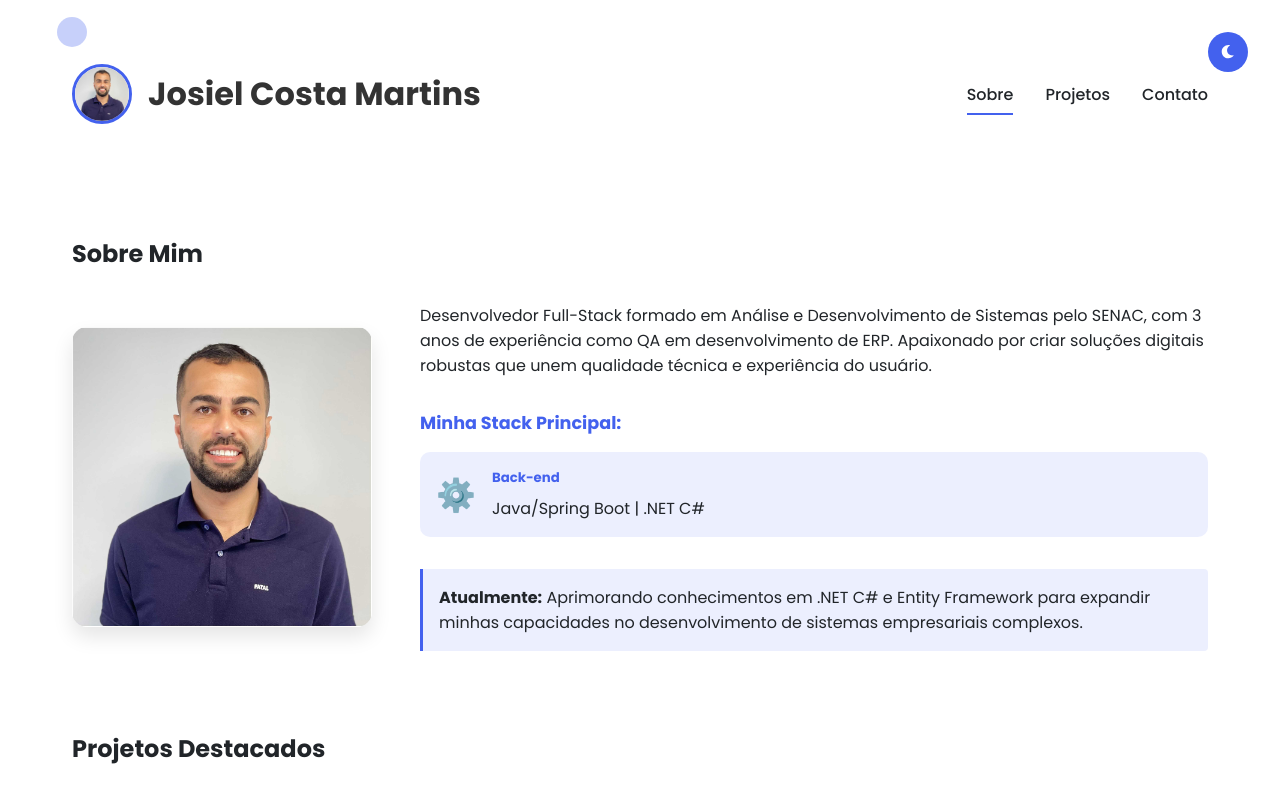
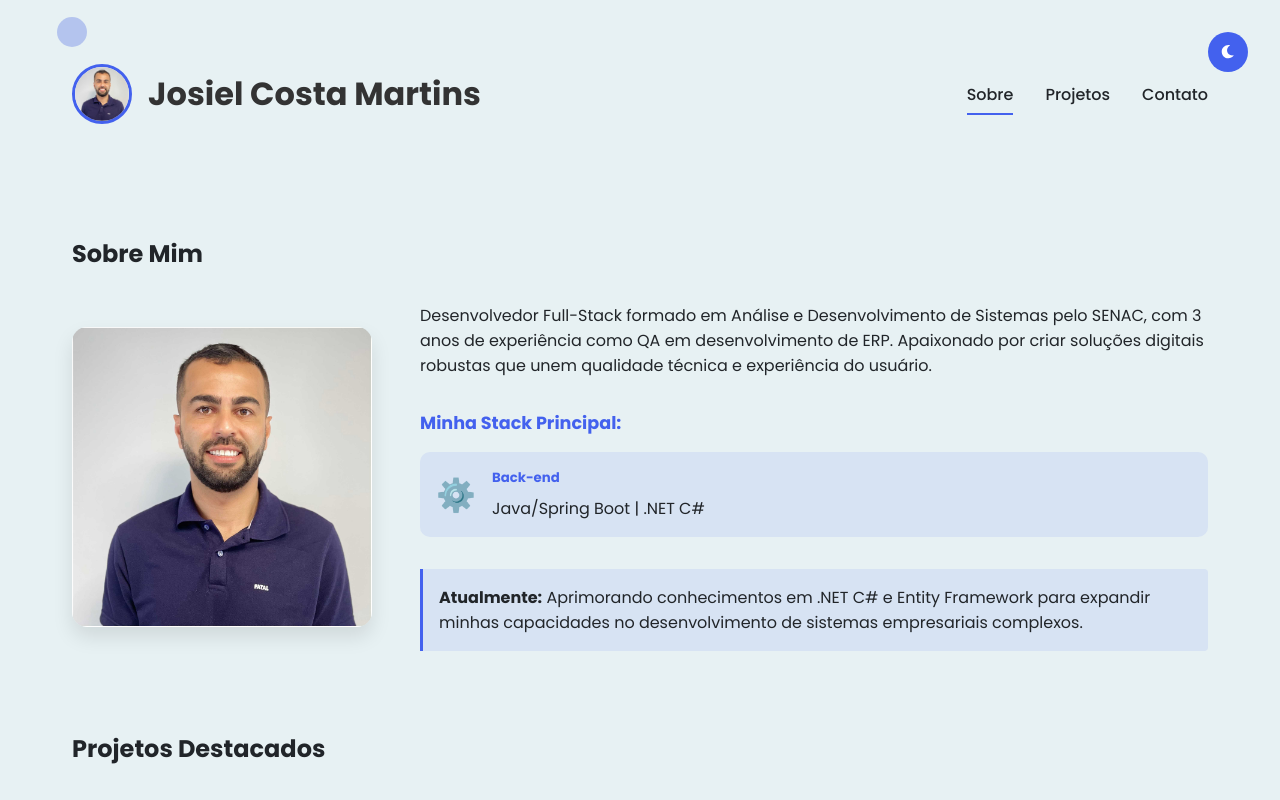
Before and after one commit to Josielcosta138/meu-portifolio, a React (Vite) app: page / in a window 1280 px wide. Shown: the top 800 px of the page. Built offline with nearby package versions, Linux system fonts and the light colour scheme.

Commit message:
Alterado cor de fundo

```diff
--- a/src/App.css
+++ b/src/App.css
@@ -3,7 +3,7 @@
   --primary: #4361ee;
   --primary-dark: #3a0ca3;
   --secondary: #f72585;
-  --light: #ffffff;
+  --light: #e7f1f3;
   --dark: #212529;
   --gray: #6c757d;
   --light-gray: #e9ecef;
```
